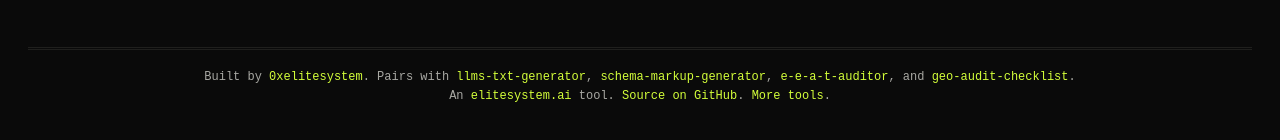
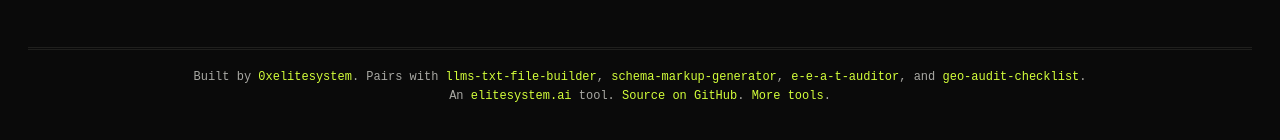
Before and after one commit to 0xelitesystem/ai-citability-scorer, a plain HTML site: page index.html in a window 1280 px wide. Shown: the part 658-798 px from the top of the page. Drawn offline with Linux system fonts and the light colour scheme.

Commit message:
Point links at renamed repos
Repos were renamed (old addresses redirect). Links, names and catalog entries now use the new names.

```diff
--- a/index.html
+++ b/index.html
@@ -385,7 +385,7 @@ footer a:hover { text-decoration: underline; }
   </div>
 
   <footer>
-    Built by <a href="https://github.com/0xelitesystem" target="_blank" rel="noopener">0xelitesystem</a>. Pairs with <a href="https://github.com/0xelitesystem/llms-txt-generator" target="_blank" rel="noopener">llms-txt-generator</a>, <a href="https://github.com/0xelitesystem/schema-markup-generator" target="_blank" rel="noopener">schema-markup-generator</a>, <a href="https://github.com/0xelitesystem/e-e-a-t-auditor" target="_blank" rel="noopener">e-e-a-t-auditor</a>, and <a href="https://github.com/0xelitesystem/geo-audit-checklist" target="_blank" rel="noopener">geo-audit-checklist</a>.
+    Built by <a href="https://github.com/0xelitesystem" target="_blank" rel="noopener">0xelitesystem</a>. Pairs with <a href="https://github.com/0xelitesystem/llms-txt-file-builder" target="_blank" rel="noopener">llms-txt-file-builder</a>, <a href="https://github.com/0xelitesystem/schema-markup-generator" target="_blank" rel="noopener">schema-markup-generator</a>, <a href="https://github.com/0xelitesystem/e-e-a-t-auditor" target="_blank" rel="noopener">e-e-a-t-auditor</a>, and <a href="https://github.com/0xelitesystem/geo-audit-checklist" target="_blank" rel="noopener">geo-audit-checklist</a>.
    <br>An <a href="https://elitesystem.ai" target="_blank" rel="noopener">elitesystem.ai</a> tool. <a href="https://github.com/0xelitesystem/ai-citability-scorer" target="_blank" rel="noopener">Source on GitHub</a>. <a href="https://0xelitesystem.github.io/" target="_blank" rel="noopener">More tools</a>. </footer>
 </div>
 
```
Also changed, not shown: 1 other file.
